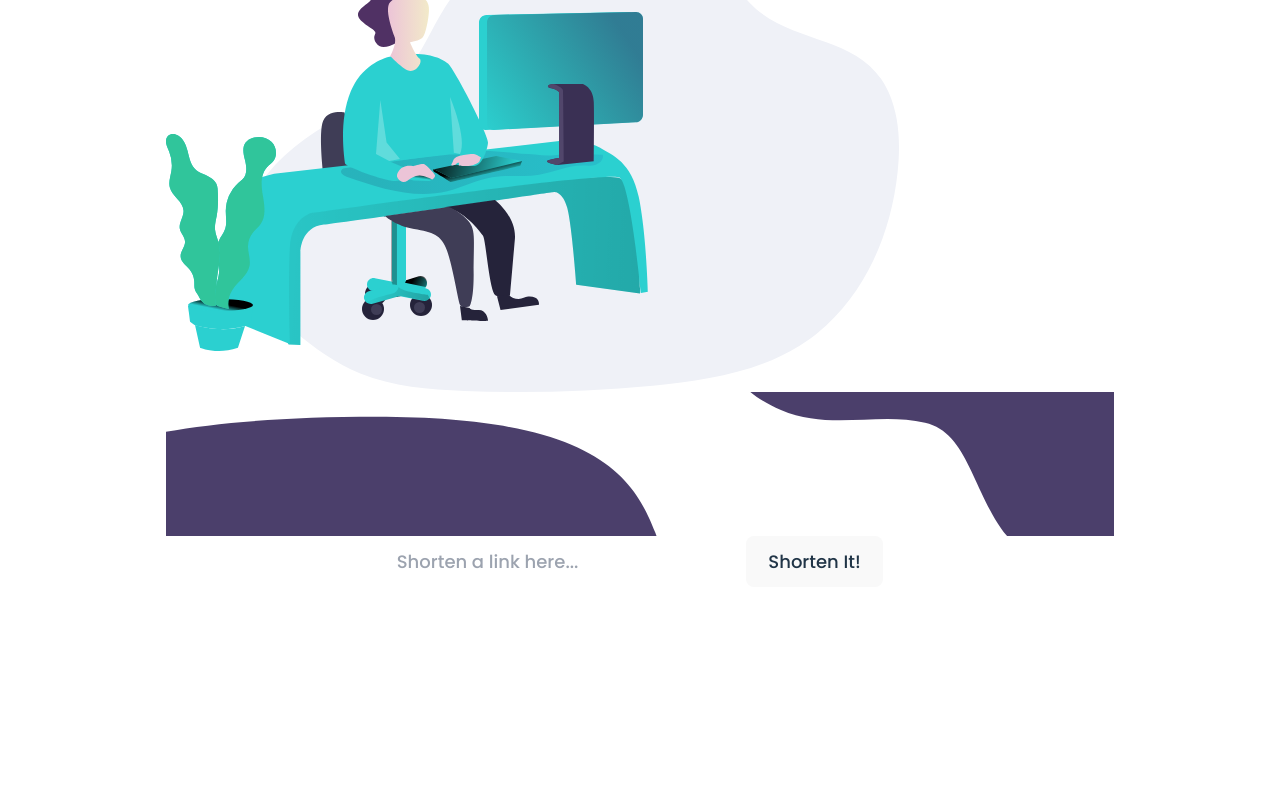
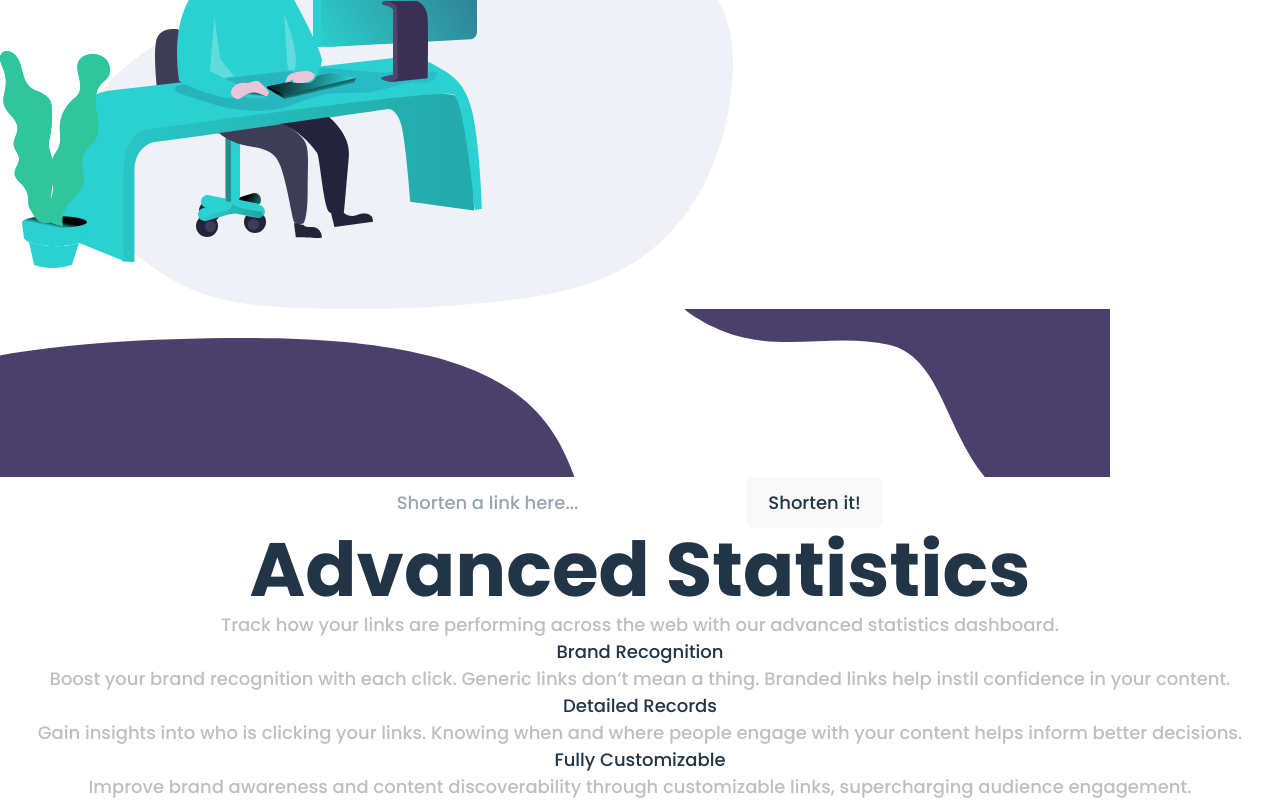
Before and after one commit to BashS117/url-shortening-landing-page, a React (Vite) app: page / in a window 1280 px wide. Shown: the part 685-1485 px from the top of the page. Before the commit the page ends 1272 px from the top, so only its background shows below. Built offline with nearby package versions, Linux system fonts and the light colour scheme.

Commit message:
feat estatistics component, styled inputLink

```diff
--- a/src/components/Presentation/index.jsx
+++ b/src/components/Presentation/index.jsx
@@ -1,9 +1,10 @@
 import React from 'react'
 import ilustrationWorking from '../../assets/illustration-working.svg'
 
+
 const Presentation = () => {
   return (
-    <section className=' flex mb-[140px]'>
+    <section className=' flex mb-[220px] px-[166px]'>
 
     <div className='mt-[70px] text-start w-[570px] '>
         <h1 className='mb-1 '>
--- a/src/components/Shorten/index.jsx
+++ b/src/components/Shorten/index.jsx
@@ -4,23 +4,16 @@ import bgFormImage from '../../assets/bg-shorten-desktop.svg'
 
 const Shorten = () => {
   return (
-    <div className=' overflow-hidden rounded-[8px] bg-[var(--Dark-Violet)] relative flex flex-center justify-center'>
+    <div className='p-[50px] py-[60px] overflow-hidden rounded-[8px] bg-[var(--Dark-Violet)] relative top-[-80px] flex flex-center justify-center'>
             <img src={bgFormImage} alt="" className='absolute top-0 left-0 w-full h-full'/>
 
-            <div className='z-10 p-[60px]'>
+            <div className='z-10 w-[100%] flex justify-around '>
 
-              <input type="text" placeholder='Shorten a link here...' />
+              <input className='rounded-[8px] pl-8 w-[75%]' type="text" placeholder='Shorten a link here...' />
 
-              <button>Shorten It!</button>
-
-
+              <button className='rounded-[8px] w-[20%] px-[35px] bg-[var(--Cyan)] font-bold text-[var(--Off-white)]'>Shorten it!</button>
 
             </div>
-
-
-
-
-
     </div>
   )
 }
--- /dev/null
+++ b/src/components/Statistics/index.jsx
@@ -0,0 +1,56 @@
+import React from 'react'
+import Shorten from '../../components/Shorten'
+
+
+const Statistics = () => {
+  return (
+
+<section className='bg-[#ebebeb] px-[166px] '>
+    <Shorten/>
+
+        <h1 class=" mt-[35px] mb-[5px] text-center text-2xl font-bold py-4 text-[2.5rem]">
+        Advanced Statistics
+        </h1>
+        <p className='px-[280px] text-[1.2rem] text-[var(--Grayish-Violet)] leading-9'>Track how your links are performing across the web with our
+  advanced statistics dashboard.</p>
+
+          <div class="grid justify-center items-center text-start grid-cols-3 mt-[55px] gap-[30px]">
+
+              <div class="pt-16 rounded overflow-hidden shadow-lg  bg-[var(--Off-white)]">
+                  <div class="px-6 py-4">
+                      <h3 class="font-bold text-[1.4rem] mb-2">Brand Recognition</h3>
+                      <p class="text-[var(--Grayish-Violet)] text-base leading-7">
+                          Boost your brand recognition with each click. Generic links don’t
+                          mean a thing. Branded links help instil confidence in your content.
+                      </p>
+                  </div>
+              </div>
+
+              <div class="pt-16 rounded overflow-hidden shadow-lg bg-[var(--Off-white)] mt-[80px] ">
+                  <div class="px-6 py-4">
+                      <h3 class="font-bold text-[1.4rem] mb-2">Detailed Records</h3>
+                      <p class="text-[var(--Grayish-Violet)] text-base leading-7">
+                          Gain insights into who is clicking your links. Knowing when and where
+                          people engage with your content helps inform better decisions.
+                      </p>
+                  </div>
+              </div>
+
+              <div class="pt-16 rounded overflow-hidden shadow-lg  bg-[var(--Off-white)] mt-[160px]">
+                  <div class="px-6 py-4">
+                      <h3 class="font-bold text-[1.4rem] mb-2">  Fully Customizable
+                      </h3>
+                      <p class="text-[var(--Grayish-Violet)] text-base leading-7">
+                          Improve brand awareness and content discoverability through customizable
+                          links, supercharging audience engagement.
+                      </p>
+                  </div>
+              </div>
+
+          </div>
+
+    </section>
+  )
+}
+
+export default Statistics
--- a/src/index.css
+++ b/src/index.css
@@ -31,7 +31,7 @@ body {
   padding: 0px;
   /* display: flex; */
   /* place-items: center; */
-  padding-inline: 166px;
+  /* padding-inline: 166px; */
   min-width: 320px;
   max-width: 1440px;
   min-height: 100vh;
--- a/src/pages/Home/index.jsx
+++ b/src/pages/Home/index.jsx
@@ -1,15 +1,13 @@
 import React from 'react'
-import Shorten from '../../components/Shorten'
 import Presentation from '../../components/Presentation'
+import Statistics from '../../components/Statistics'
 
 const Home = () => {
   return (<>
 
   <main className='App  text-center w-full '>
     <Presentation/>
-    <Shorten/>
-
-
+    <Statistics/>
   </main>
   </>
   )
```
